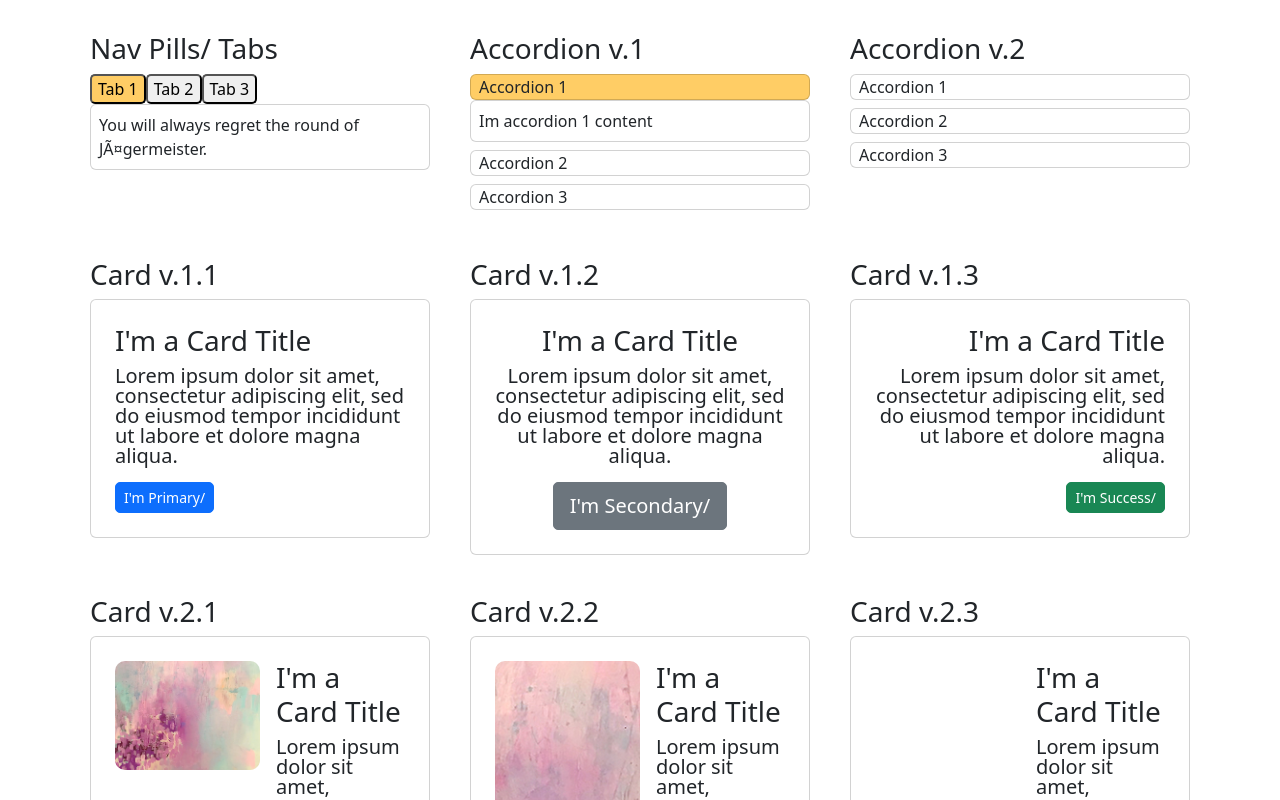
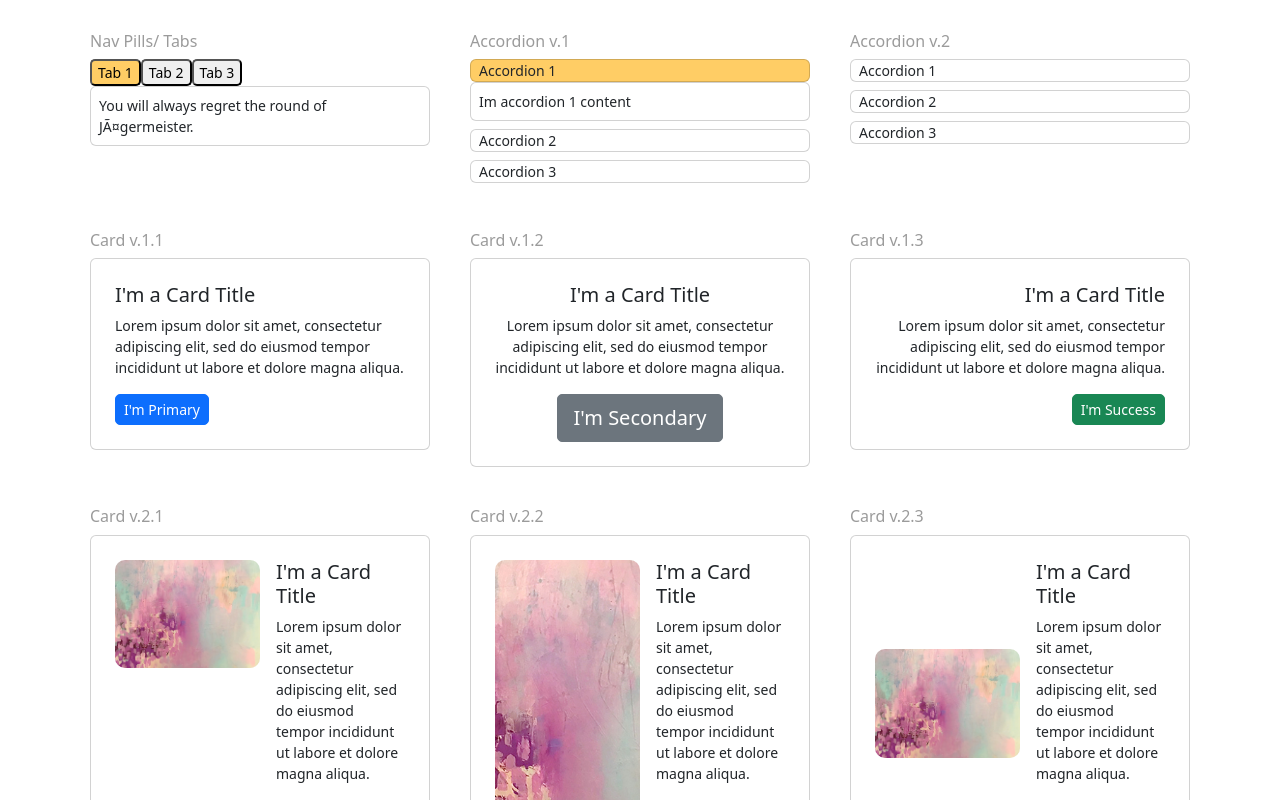
Before and after one commit to iamnikitamallya/react-ui-components, a React (Create React App) app: page /components in a window 1280 px wide. Shown: the top 800 px of the page. Built offline with nearby package versions, Linux system fonts and the light colour scheme; a web font is replaced by a local one.

Commit message:
Fixing CSS

```diff
--- a/src/App.css
+++ b/src/App.css
@@ -1,13 +1,11 @@
 body {
   font-family: "Teachers", sans-serif;
-  font-size: 18px;
+  font-size: 14px !important;
 }
 
 p {
-  font-size: 20px !important;
-  line-height: 20px !important;
+  font-size: 14px !important;
 }
-
 
 .App-logo {
   height: 40vmin;
@@ -32,8 +30,12 @@ p {
 }
 
 .App-link {
-  color: #7365ff;
-  font-size: 20px;
+  font-size: 14px;
+  font-weight: 700;
+}
+
+.text-gray {
+  color: #9b9b9b !important;
 }
 
 @keyframes App-logo-spin {
--- a/src/components/ui/Button.js
+++ b/src/components/ui/Button.js
@@ -6,7 +6,7 @@ export default function Button({variant, size, onClick, disabled, title, url, ic
   return (
     <>
       <Link to={url}>
-        <button className={`btn btn-${variant} btn-${size}`} onClick={onClick} disabled={disabled}>{title}/{icon}</button>
+        <button className={`btn btn-${variant} btn-${size}`} onClick={onClick} disabled={disabled}>{title} {icon}</button>
       </Link>
     </>
   );
--- a/src/components/ui/Card.js
+++ b/src/components/ui/Card.js
@@ -31,10 +31,10 @@ export default function Card({
         )}
         {icon}
         <div className={icon && display === "flex" ? "w-80" : ""}>
-          <h3>{title}</h3>
+          <h5>{title}</h5>
           <p>{description}</p>
-                  {/* <Button /> */}
-                  {children}
+          {/* <Button /> */}
+          {children}
         </div>
       </div>
     </>
@@ -45,8 +45,8 @@ Card.propTypes = {
   textAlign: PropTypes.oneOf(["center", "right"]),
   display: PropTypes.oneOf(["flex", "block"]),
   objectFit: PropTypes.oneOf(["cover", "contain"]),
-    align: PropTypes.oneOf(["center", "start", "end"]),
-//   children: PropTypes.node.isRequired
+  align: PropTypes.oneOf(["center", "start", "end"]),
+  //   children: PropTypes.node.isRequired
 };
 
 Card.defaultProps = {
@@ -56,6 +56,6 @@ Card.defaultProps = {
   textAlign: "left",
   display: "block",
   objectFit: "contain",
-    align: "",
-  children: ""
+  align: "",
+  children: "",
 };
--- a/src/pages/Components.js
+++ b/src/pages/Components.js
@@ -116,7 +116,7 @@ export default function Components() {
         {UIComponents.map((item) => (
           <div className="col-md-4 pb-4">
             <div className="p-2">
-              <h3>{item.title}</h3>
+              <h6 className="text-gray">{item.title}</h6>
               {item.components}
             </div>
           </div>
--- a/src/pages/Home.js
+++ b/src/pages/Home.js
@@ -6,8 +6,8 @@ export default function Home() {
     <>
       <div className="container h-100vh d-flex align-items-center justify-content-center">
         <div className="text-center">
-          <h2>Hello and welcome to React UI Components!</h2>
-          <p style={{paddingBottom: '10px'}}>
+          <h3>Hello and welcome to React UI Components!</h3>
+          <p>
             This initiative aims to compile the most commonly used React UI
             components that are beneficial for nearly all web projects developed
             with React.
```
